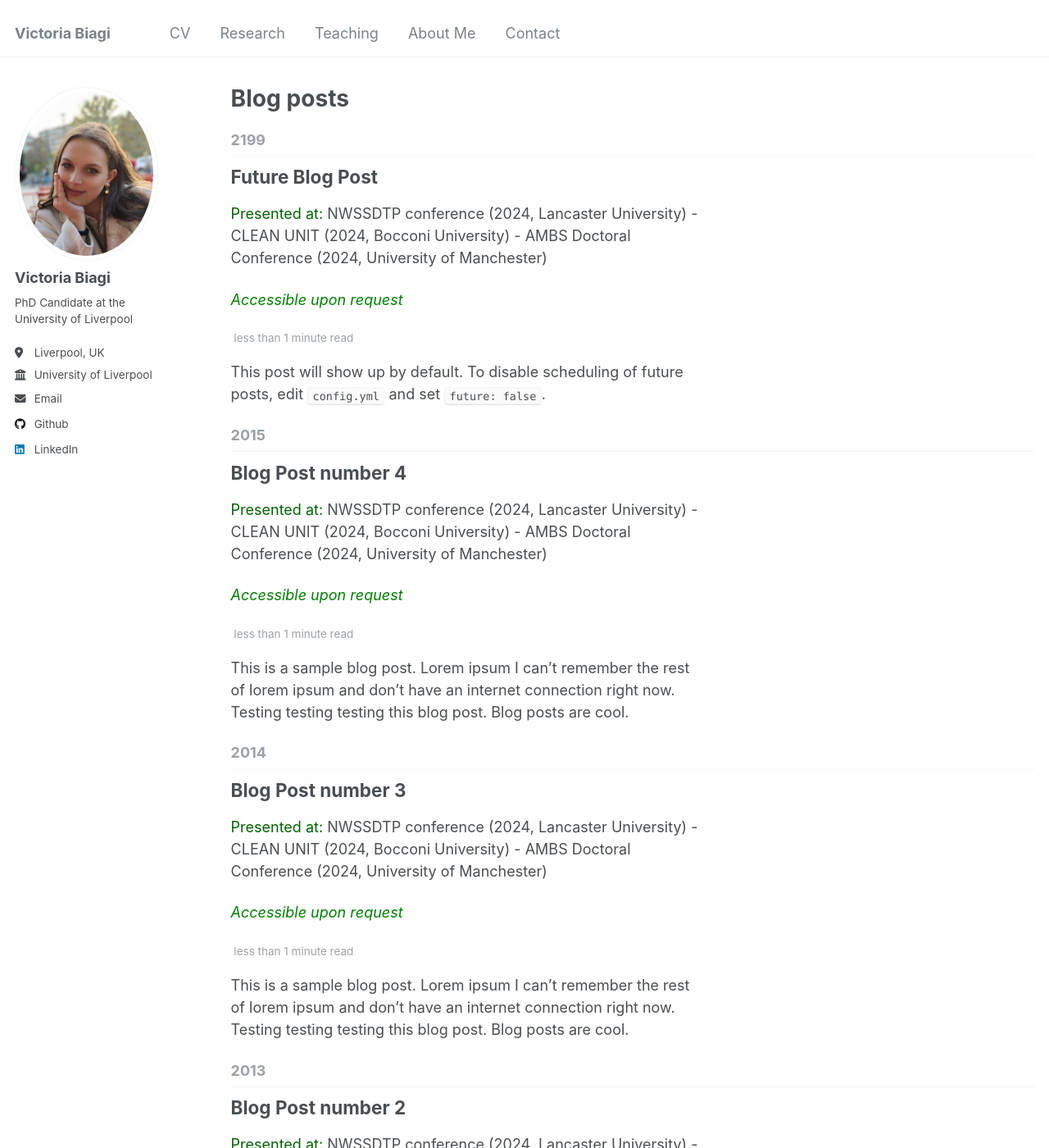
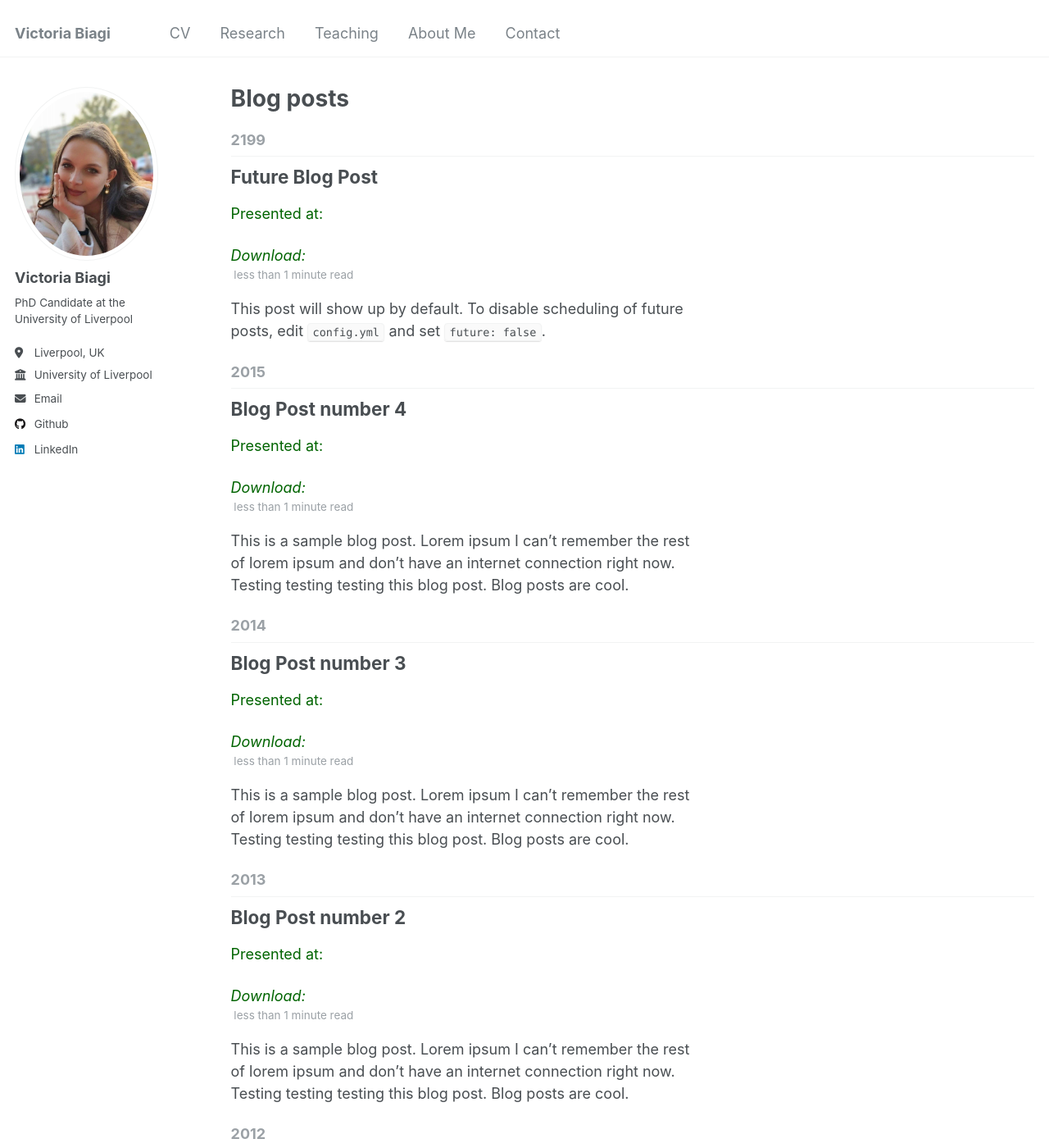
Before and after one commit to victoriabiagi/victoriabiagi.github.io, a Jekyll site: the page built from _pages/year-archive.html, in a window 1280 px wide and 1400 px high. Shown: the whole window at 82% size. Built offline with Jekyll 4.4.1, drawn with Linux system fonts in a browser that asks for light colours; some of the changed text lies outside the part shown.

Commit message:
Update archive-single.html

```diff
--- a/_includes/archive-single.html
+++ b/_includes/archive-single.html
@@ -31,9 +31,11 @@
 </h2>
 
 <p>
-  <span style="color: darkgreen;">Presented at:</span> NWSSDTP conference (2024, Lancaster University) - CLEAN UNIT (2024, Bocconi University) - AMBS Doctoral Conference (2024, University of Manchester)
+  <span style="color: darkgreen;">Presented at:</span> {{ description }}
 </p>
-        <p style="font-style: italic; color: green;">Accessible upon request</p>
+
+  <span style="font-style: italic; color: darkgreen;">Download:</span> {{ infodownload }}
+
 
     {% if post.read_time %}
       <p class="page__meta"><i class="fa fa-clock-o" aria-hidden="true"></i> {% include read-time.html %}</p>
```
